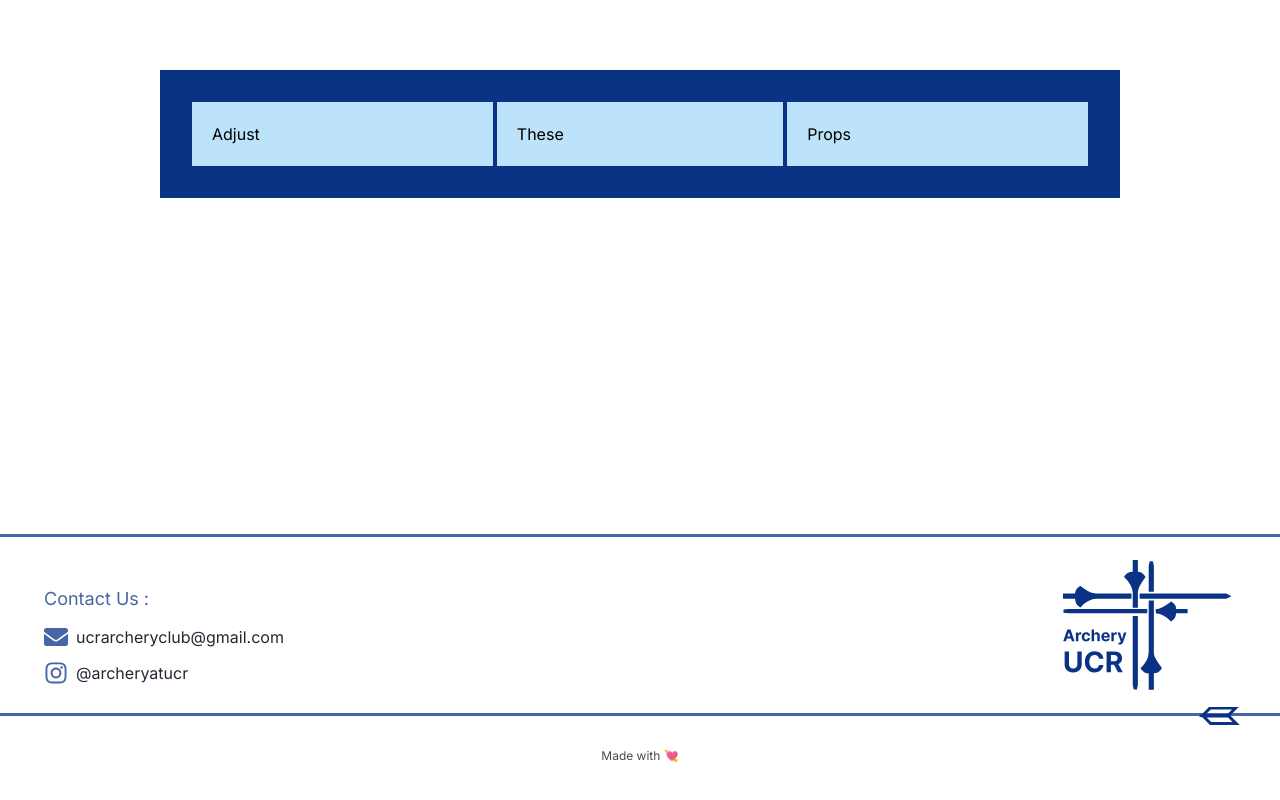
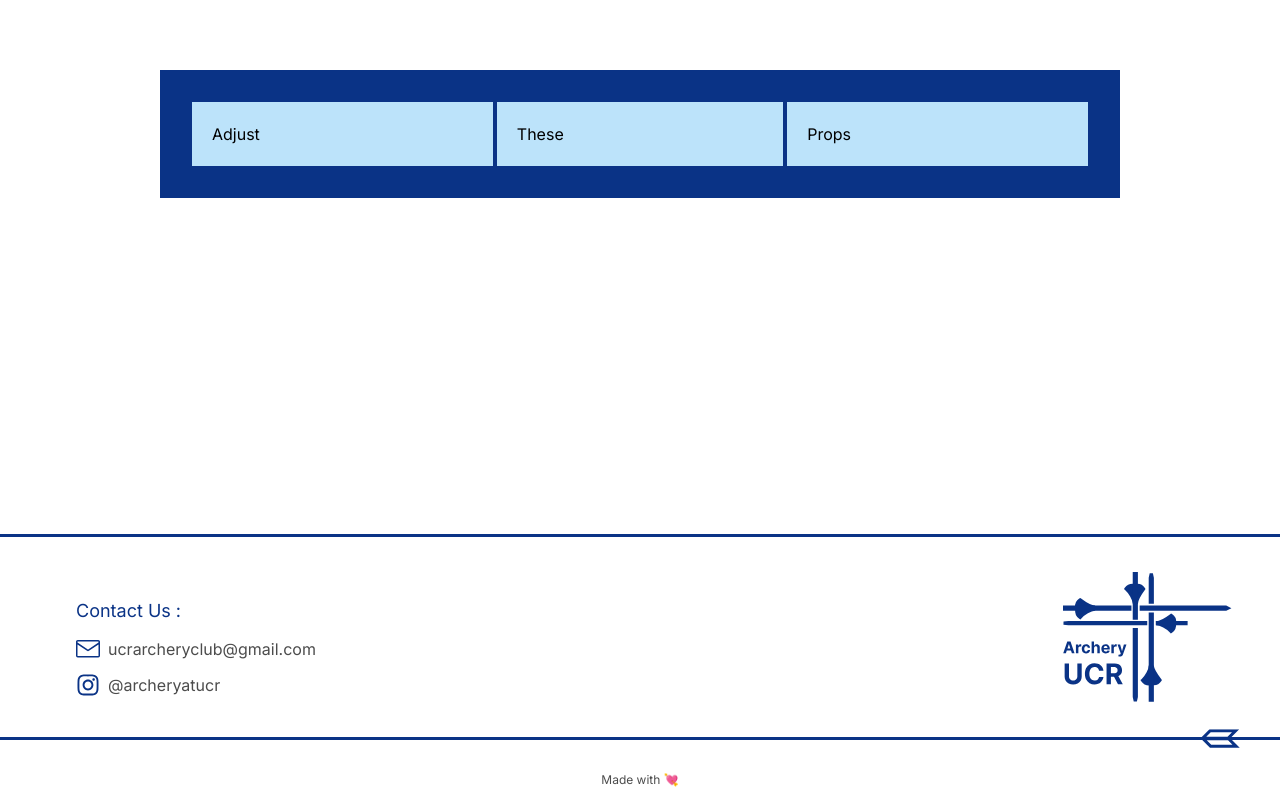
Before and after one commit to acm-ucr/archery-website, a Next.js app: page / in a window 1280 px wide. Shown: the part 378-1178 px from the top of the page. Before the commit the page ends 1154 px from the top, so only its background shows below. Built offline with nearby package versions, Linux system fonts and the light colour scheme.

Commit message:
minor fixes: color and layout footer

```diff
--- a/src/app/layout.tsx
+++ b/src/app/layout.tsx
@@ -2,6 +2,7 @@ import "./globals.css";
 import { Inter } from "next/font/google";
 import { ReactQueryClientProvider } from "@/utils/react-query";
 import Navbar from "@/components/navbar";
+import Footer from "@/components/footer";
 
 const inter = Inter({ subsets: ["latin"] });
 
@@ -20,7 +21,9 @@ export default function RootLayout({ children }: LayoutProps) {
       <body className={inter.className}>
         <ReactQueryClientProvider>
           <Navbar />
+
           {children}
+          <Footer />
         </ReactQueryClientProvider>
       </body>
     </html>
--- a/src/app/page.tsx
+++ b/src/app/page.tsx
@@ -1,5 +1,4 @@
 import Example from "@/app/example";
-import Footer from "@/components/footer";
 
 const Home = () => {
   return (
@@ -7,7 +6,6 @@ const Home = () => {
       <div className="flex h-screen w-screen items-center justify-center">
         <Example text1="Adjust" text2="These" text3="Props" />
       </div>
-      <Footer />
     </div>
   );
 };
--- a/src/components/footer.tsx
+++ b/src/components/footer.tsx
@@ -6,10 +6,10 @@ import FooterArrow from "@/public/footer-arrow.svg";
 
 const Footer = () => {
   return (
-    <div className="border-archery-blue-600 border-t-3">
+    <div className="border-archery-blue-500 border-t-3">
       <div className="flex items-center justify-between p-2">
-        <div className="space-y-3 py-5">
-          <p className="text-archery-blue-600 mt-5 pl-9 text-lg">
+        <div className="space-y-3 p-8">
+          <p className="text-archery-blue-500 mt-5 pl-9 text-lg">
             Contact Us :
           </p>
           {footerLinks.map(({ icon: Icon, url, text }, index) => (
@@ -17,22 +17,20 @@ const Footer = () => {
               key={index}
               href={url}
               target="_blank"
-              className="text-archery-grey-300 flex items-center gap-2 pl-9"
+              className="text-archery-grey-200 flex items-center gap-2 pl-9"
             >
-              <Icon className="fill-archery-blue-600 h-6 w-6" />
+              <Icon className="fill-archery-blue-500 h-6 w-6" />
               {text}
             </Link>
           ))}
         </div>
-        <div>
-          <Image src={ArcheryLogo} alt="Archery Club Logo" className="pr-10" />
-        </div>
+        <Image src={ArcheryLogo} alt="Archery Club Logo" className="pr-10" />
       </div>
-      <div className="border-archery-blue-600 relative border-t-3 py-3">
+      <div className="border-archery-blue-500 relative border-t-3 py-3">
         <Image
           src={FooterArrow}
           alt="Footer Arrow"
-          className="absolute top-0 right-10 -translate-y-1/2"
+          className="absolute top-0 right-10 -translate-y-[56%]"
         />
 
         <p className="text-archery-grey-200 mt-5 text-center text-xs">
--- a/src/data/footerLinks.ts
+++ b/src/data/footerLinks.ts
@@ -1,6 +1,6 @@
 import { IconType } from "react-icons";
-import { FaInstagram, FaEnvelope } from "react-icons/fa";
-
+import { FaInstagram } from "react-icons/fa";
+import { GoMail } from "react-icons/go";
 interface FooterLink {
   icon: IconType;
   url: string;
@@ -9,7 +9,7 @@ interface FooterLink {
 
 export const footerLinks: FooterLink[] = [
   {
-    icon: FaEnvelope,
+    icon: GoMail,
     url: "mailto:ucrarcheryclub@gmail.com",
     text: "ucrarcheryclub@gmail.com",
   },
```
